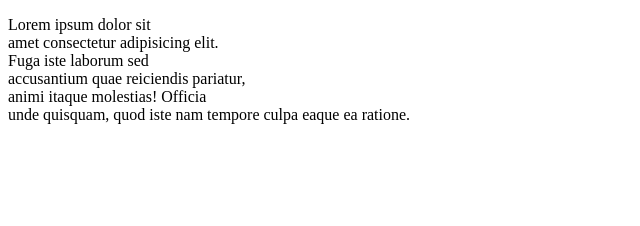
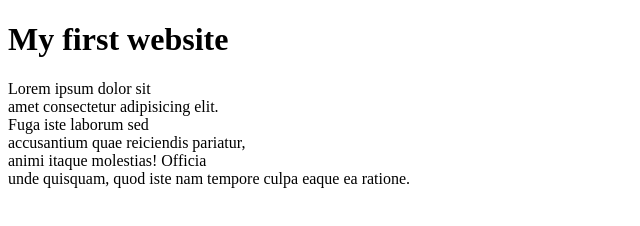
Before and after one commit to Kliff2010/My-First-Website, a plain HTML site: page index.html in a window 1280 px wide. Shown: the whole page, without its empty margins (0-640 px from the left). Drawn offline with Linux system fonts and the light colour scheme.

Commit message:
New Header added

```diff
--- a/index.html
+++ b/index.html
@@ -7,6 +7,7 @@
     <title>Document</title>
 </head>
 <body>
+    <h1>My first website</h1>
  <p>Lorem ipsum dolor sit <br> amet consectetur adipisicing elit. <br> Fuga iste laborum sed <br>accusantium quae reiciendis pariatur, <br>animi itaque molestias! Officia <br> unde quisquam, quod iste nam tempore culpa eaque ea ratione.</p>
 </body>
 </html>
```
